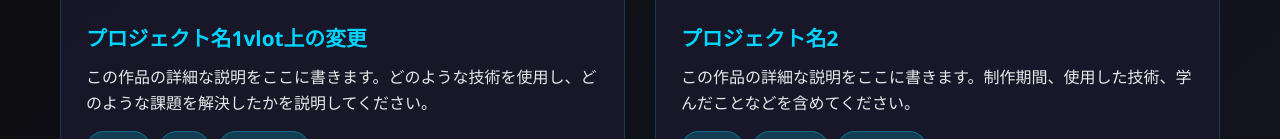
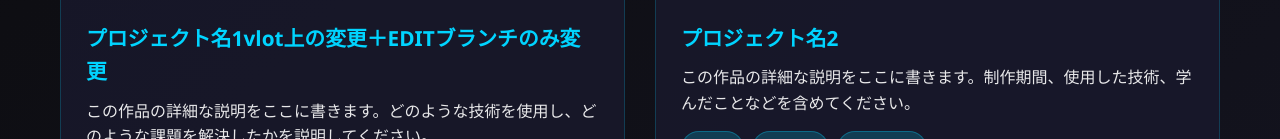
Before and after one commit to nishimura-hihi-roaki/nishimura-hihi-roaki.github.io, a plain HTML site: page index.html in a window 1280 px wide. Shown: the part 1248-1387 px from the top of the page. Drawn offline with Linux system fonts and the light colour scheme.

Commit message:
eidtテスト

```diff
--- a/index.html
+++ b/index.html
@@ -68,7 +68,7 @@
       </div>
       <div class="portfolio-info">
        <h3>
-        プロジェクト名1vlot上の変更
+        プロジェクト名1vlot上の変更＋EDITブランチのみ変更
        </h3>
        <p>
         この作品の詳細な説明をここに書きます。どのような技術を使用し、どのような課題を解決したかを説明してください。
```
